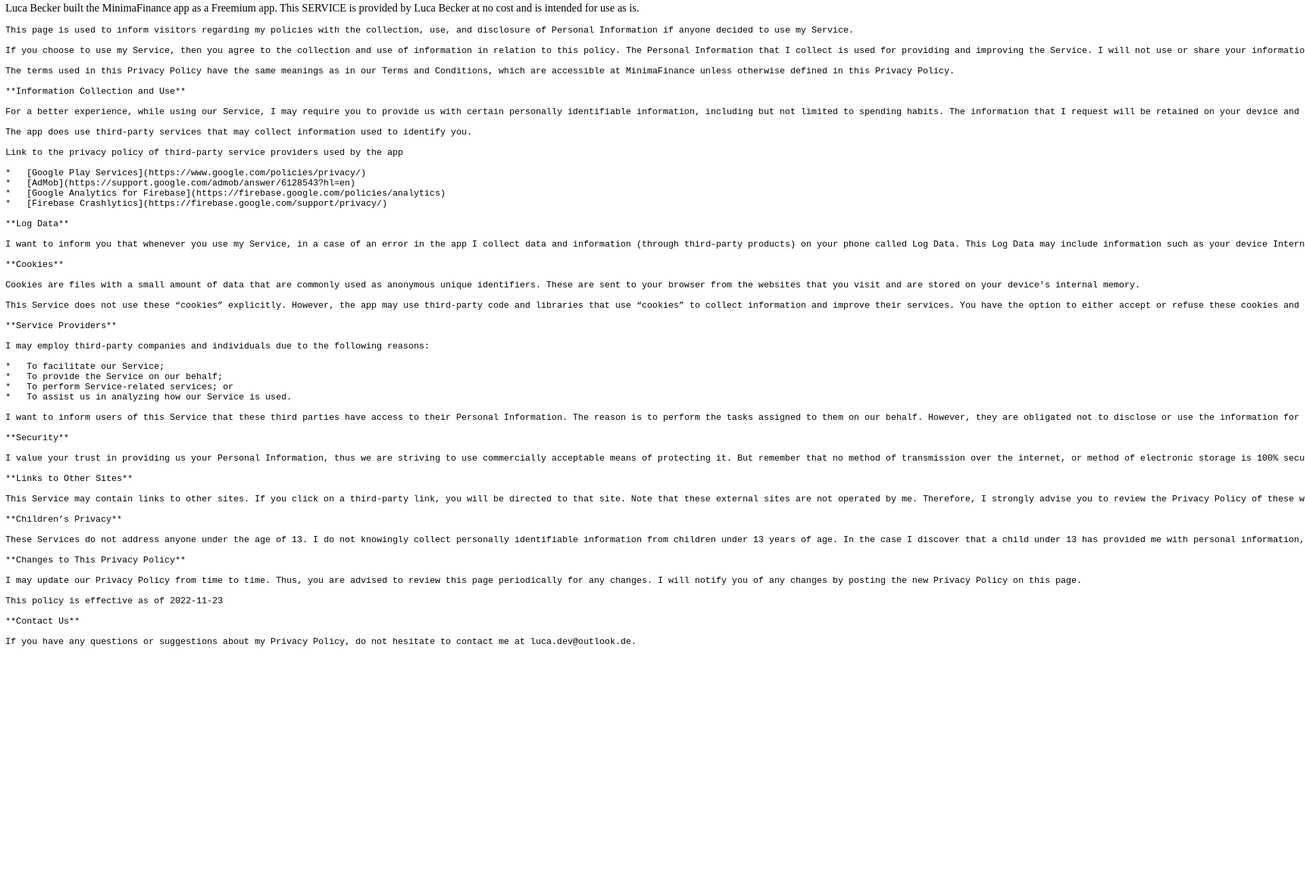
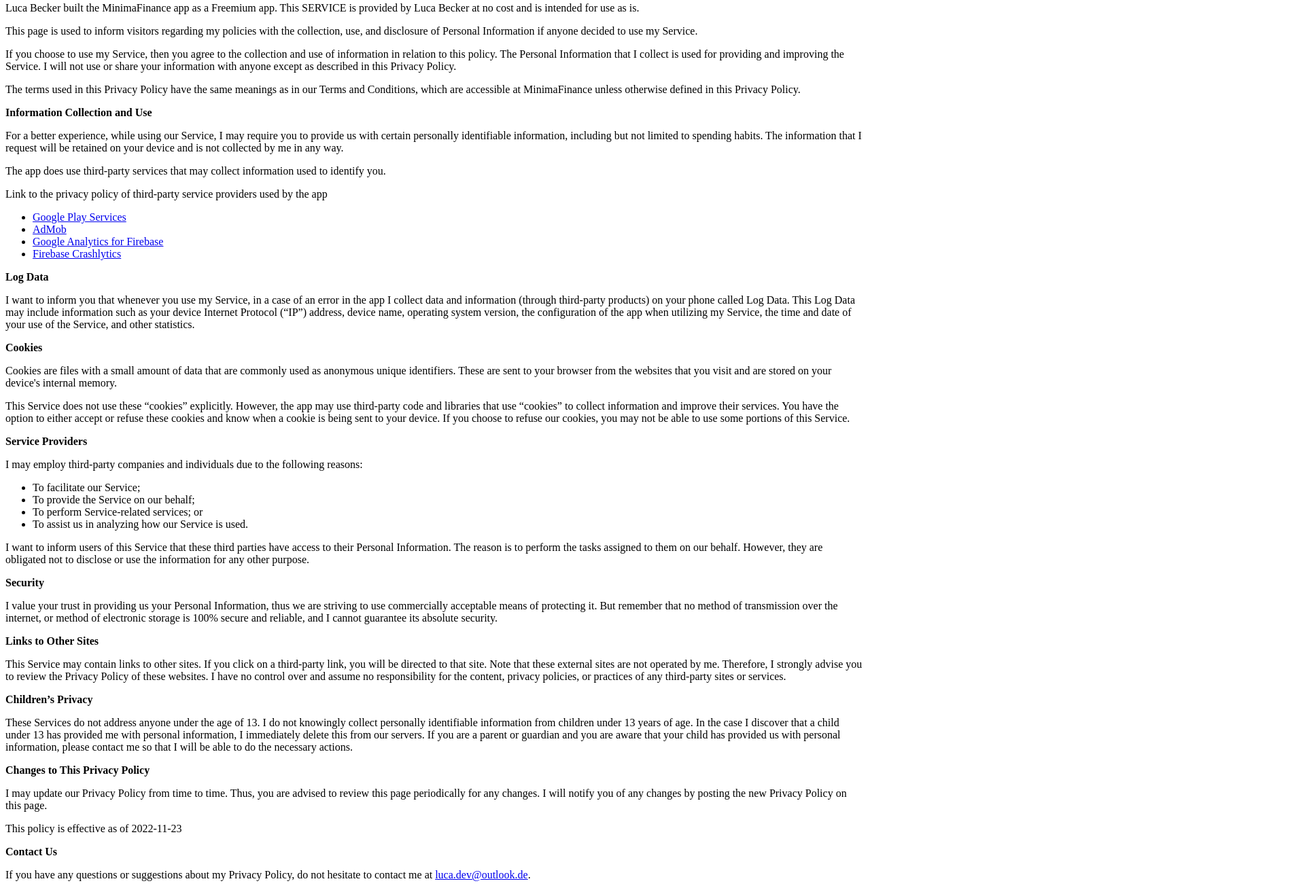
Before and after one commit to phoenix-error/minimaFinance.privacyPolicy, a plain HTML site: page index.html in a window 1280 px wide. Shown: the part 13-1326 px from the top of the page at 68% size, 1920 px wide, since content can reach past the window. Before the commit the page ends 978 px from the top, so only its background shows below. Drawn offline with Linux system fonts and the light colour scheme.

Commit message:
changed again to better show everything
Signed-off-by: Luca Becker <42442490+LucaBecker12@users.noreply.github.com>

```diff
--- a/index.html
+++ b/index.html
@@ -11,67 +11,144 @@
       Luca Becker built the MinimaFinance app as a Freemium app. This SERVICE is
       provided by Luca Becker at no cost and is intended for use as is.
     </p>
-    <pre><code>This page <span class="hljs-keyword">is</span> used <span class="hljs-keyword">to</span> inform visitors regarding my policies <span class="hljs-keyword">with</span> the collection, <span class="hljs-keyword">use</span>, <span class="hljs-keyword">and</span> disclosure <span class="hljs-keyword">of</span> Personal Information <span class="hljs-keyword">if</span> anyone decided <span class="hljs-keyword">to</span> <span class="hljs-keyword">use</span> my Service.
-
-<span class="hljs-keyword">If</span> you choose <span class="hljs-keyword">to</span> <span class="hljs-keyword">use</span> my Service, <span class="hljs-keyword">then</span> you agree <span class="hljs-keyword">to</span> the collection <span class="hljs-keyword">and</span> <span class="hljs-keyword">use</span> <span class="hljs-keyword">of</span> information <span class="hljs-keyword">in</span> relation <span class="hljs-keyword">to</span> this policy. The Personal Information that I collect <span class="hljs-keyword">is</span> used <span class="hljs-keyword">for</span> providing <span class="hljs-keyword">and</span> improving the Service. I will <span class="hljs-keyword">not</span> <span class="hljs-keyword">use</span> <span class="hljs-keyword">or</span> share your information <span class="hljs-keyword">with</span> anyone except as described <span class="hljs-keyword">in</span> this Privacy Policy.
-
-The terms used <span class="hljs-keyword">in</span> this Privacy Policy have the same meanings as <span class="hljs-keyword">in</span> our Terms <span class="hljs-keyword">and</span> Conditions, which are accessible at MinimaFinance unless otherwise defined <span class="hljs-keyword">in</span> this Privacy Policy.
-
-**Information Collection <span class="hljs-keyword">and</span> <span class="hljs-keyword">Use</span>**
-
-<span class="hljs-keyword">For</span> a better experience, <span class="hljs-keyword">while</span> using our Service, I may require you <span class="hljs-keyword">to</span> provide us <span class="hljs-keyword">with</span> certain personally identifiable information, including but <span class="hljs-keyword">not</span> limited <span class="hljs-keyword">to</span> spending habits. The information that I request will be retained <span class="hljs-keyword">on</span> your device <span class="hljs-keyword">and</span> <span class="hljs-keyword">is</span> <span class="hljs-keyword">not</span> collected by me <span class="hljs-keyword">in</span> any way.
-
-The app does <span class="hljs-keyword">use</span> third-party services that may collect information used <span class="hljs-keyword">to</span> identify you.
-
-Link <span class="hljs-keyword">to</span> the privacy policy <span class="hljs-keyword">of</span> third-party service providers used by the app
-
-*   [Google Play Services](https://www.google.com/policies/privacy/)
-*   [AdMob](https://support.google.com/admob/answer/<span class="hljs-number">6128543</span>?hl=en)
-*   [Google Analytics <span class="hljs-keyword">for</span> Firebase](https://firebase.google.com/policies/analytics)
-*   [Firebase Crashlytics](https://firebase.google.com/support/privacy/)
-
-**Log Data**
-
-I want <span class="hljs-keyword">to</span> inform you that whenever you <span class="hljs-keyword">use</span> my Service, <span class="hljs-keyword">in</span> a <span class="hljs-keyword">case</span> <span class="hljs-keyword">of</span> an <span class="hljs-literal">error</span> <span class="hljs-keyword">in</span> the app I collect data <span class="hljs-keyword">and</span> information (through third-party products) <span class="hljs-keyword">on</span> your phone called Log Data. This Log Data may include information such as your device Internet Protocol (“IP”) address, device name, operating system version, the <span class="hljs-keyword">configuration</span> <span class="hljs-keyword">of</span> the app <span class="hljs-keyword">when</span> utilizing my Service, the <span class="hljs-built_in">time</span> <span class="hljs-keyword">and</span> date <span class="hljs-keyword">of</span> your <span class="hljs-keyword">use</span> <span class="hljs-keyword">of</span> the Service, <span class="hljs-keyword">and</span> other statistics.
-
-**Cookies**
-
-Cookies are files <span class="hljs-keyword">with</span> a small amount <span class="hljs-keyword">of</span> data that are commonly used as anonymous unique identifiers. These are sent <span class="hljs-keyword">to</span> your browser from the websites that you visit <span class="hljs-keyword">and</span> are stored <span class="hljs-keyword">on</span> your device<span class="hljs-symbol">'s</span> internal memory.
-
-This Service does <span class="hljs-keyword">not</span> <span class="hljs-keyword">use</span> these “cookies” explicitly. However, the app may <span class="hljs-keyword">use</span> third-party code <span class="hljs-keyword">and</span> libraries that <span class="hljs-keyword">use</span> “cookies” <span class="hljs-keyword">to</span> collect information <span class="hljs-keyword">and</span> improve their services. You have the option <span class="hljs-keyword">to</span> either accept <span class="hljs-keyword">or</span> refuse these cookies <span class="hljs-keyword">and</span> know <span class="hljs-keyword">when</span> a cookie <span class="hljs-keyword">is</span> being sent <span class="hljs-keyword">to</span> your device. <span class="hljs-keyword">If</span> you choose <span class="hljs-keyword">to</span> refuse our cookies, you may <span class="hljs-keyword">not</span> be able <span class="hljs-keyword">to</span> <span class="hljs-keyword">use</span> some portions <span class="hljs-keyword">of</span> this Service.
-
-**Service Providers**
-
-I may employ third-party companies <span class="hljs-keyword">and</span> individuals due <span class="hljs-keyword">to</span> the following reasons:
-
-*   <span class="hljs-keyword">To</span> facilitate our Service;
-*   <span class="hljs-keyword">To</span> provide the Service <span class="hljs-keyword">on</span> our behalf;
-*   <span class="hljs-keyword">To</span> perform Service-related services; <span class="hljs-keyword">or</span>
-*   <span class="hljs-keyword">To</span> assist us <span class="hljs-keyword">in</span> analyzing how our Service <span class="hljs-keyword">is</span> used.
-
-I want <span class="hljs-keyword">to</span> inform users <span class="hljs-keyword">of</span> this Service that these third parties have <span class="hljs-keyword">access</span> <span class="hljs-keyword">to</span> their Personal Information. The reason <span class="hljs-keyword">is</span> <span class="hljs-keyword">to</span> perform the tasks assigned <span class="hljs-keyword">to</span> them <span class="hljs-keyword">on</span> our behalf. However, they are obligated <span class="hljs-keyword">not</span> <span class="hljs-keyword">to</span> disclose <span class="hljs-keyword">or</span> <span class="hljs-keyword">use</span> the information <span class="hljs-keyword">for</span> any other purpose.
-
-**Security**
-
-I value your trust <span class="hljs-keyword">in</span> providing us your Personal Information, thus we are striving <span class="hljs-keyword">to</span> <span class="hljs-keyword">use</span> commercially acceptable means <span class="hljs-keyword">of</span> protecting it. But remember that no method <span class="hljs-keyword">of</span> transmission over the internet, <span class="hljs-keyword">or</span> method <span class="hljs-keyword">of</span> electronic storage <span class="hljs-keyword">is</span> <span class="hljs-number">100</span>% secure <span class="hljs-keyword">and</span> reliable, <span class="hljs-keyword">and</span> I cannot guarantee its absolute security.
-
-**Links <span class="hljs-keyword">to</span> Other Sites**
-
-This Service may contain links <span class="hljs-keyword">to</span> other sites. <span class="hljs-keyword">If</span> you click <span class="hljs-keyword">on</span> a third-party link, you will be directed <span class="hljs-keyword">to</span> that site. <span class="hljs-literal">Note</span> that these external sites are <span class="hljs-keyword">not</span> operated by me. Therefore, I strongly advise you <span class="hljs-keyword">to</span> review the Privacy Policy <span class="hljs-keyword">of</span> these websites. I have no control over <span class="hljs-keyword">and</span> <span class="hljs-keyword">assume</span> no responsibility <span class="hljs-keyword">for</span> the content, privacy policies, <span class="hljs-keyword">or</span> practices <span class="hljs-keyword">of</span> any third-party sites <span class="hljs-keyword">or</span> services.
-
-**Children’s Privacy**
-
-These Services do <span class="hljs-keyword">not</span> address anyone under the age <span class="hljs-keyword">of</span> <span class="hljs-number">13</span>. I do <span class="hljs-keyword">not</span> knowingly collect personally identifiable information from children under <span class="hljs-number">13</span> years <span class="hljs-keyword">of</span> age. <span class="hljs-keyword">In</span> the <span class="hljs-keyword">case</span> I discover that a child under <span class="hljs-number">13</span> has provided me <span class="hljs-keyword">with</span> personal information, I immediately delete this from our servers. <span class="hljs-keyword">If</span> you are a parent <span class="hljs-keyword">or</span> guardian <span class="hljs-keyword">and</span> you are aware that your child has provided us <span class="hljs-keyword">with</span> personal information, please contact me so that I will be able <span class="hljs-keyword">to</span> do the necessary actions.
-
-**Changes <span class="hljs-keyword">to</span> This Privacy Policy**
-
-I may update our Privacy Policy from <span class="hljs-built_in">time</span> <span class="hljs-keyword">to</span> <span class="hljs-built_in">time</span>. Thus, you are advised <span class="hljs-keyword">to</span> review this page periodically <span class="hljs-keyword">for</span> any changes. I will notify you <span class="hljs-keyword">of</span> any changes by posting the <span class="hljs-keyword">new</span> Privacy Policy <span class="hljs-keyword">on</span> this page.
-
-This policy <span class="hljs-keyword">is</span> effective as <span class="hljs-keyword">of</span> <span class="hljs-number">2022</span>-<span class="hljs-number">11</span>-<span class="hljs-number">23</span>
-
-**Contact Us**
-
-<span class="hljs-keyword">If</span> you have any questions <span class="hljs-keyword">or</span> suggestions about my Privacy Policy, do <span class="hljs-keyword">not</span> hesitate <span class="hljs-keyword">to</span> contact me at luca.dev@outlook.de.
-</code></pre>
+    <p>
+      This page is used to inform visitors regarding my policies with the
+      collection, use, and disclosure of Personal Information if anyone decided
+      to use my Service.
+    </p>
+    <p>
+      If you choose to use my Service, then you agree to the collection and use
+      of information in relation to this policy. The Personal Information that I
+      collect is used for providing and improving the Service. I will not use or
+      share your information with anyone except as described in this Privacy
+      Policy.
+    </p>
+    <p>
+      The terms used in this Privacy Policy have the same meanings as in our
+      Terms and Conditions, which are accessible at MinimaFinance unless
+      otherwise defined in this Privacy Policy.
+    </p>
+    <p><strong>Information Collection and Use</strong></p>
+    <p>
+      For a better experience, while using our Service, I may require you to
+      provide us with certain personally identifiable information, including but
+      not limited to spending habits. The information that I request will be
+      retained on your device and is not collected by me in any way.
+    </p>
+    <p>
+      The app does use third-party services that may collect information used to
+      identify you.
+    </p>
+    <p>
+      Link to the privacy policy of third-party service providers used by the
+      app
+    </p>
+    <ul>
+      <li>
+        <a href="https://www.google.com/policies/privacy/"
+          >Google Play Services</a
+        >
+      </li>
+      <li>
+        <a href="https://support.google.com/admob/answer/6128543?hl=en"
+          >AdMob</a
+        >
+      </li>
+      <li>
+        <a href="https://firebase.google.com/policies/analytics"
+          >Google Analytics for Firebase</a
+        >
+      </li>
+      <li>
+        <a href="https://firebase.google.com/support/privacy/"
+          >Firebase Crashlytics</a
+        >
+      </li>
+    </ul>
+    <p><strong>Log Data</strong></p>
+    <p>
+      I want to inform you that whenever you use my Service, in a case of an
+      error in the app I collect data and information (through third-party
+      products) on your phone called Log Data. This Log Data may include
+      information such as your device Internet Protocol (“IP”) address, device
+      name, operating system version, the configuration of the app when
+      utilizing my Service, the time and date of your use of the Service, and
+      other statistics.
+    </p>
+    <p><strong>Cookies</strong></p>
+    <p>
+      Cookies are files with a small amount of data that are commonly used as
+      anonymous unique identifiers. These are sent to your browser from the
+      websites that you visit and are stored on your device&#39;s internal
+      memory.
+    </p>
+    <p>
+      This Service does not use these “cookies” explicitly. However, the app may
+      use third-party code and libraries that use “cookies” to collect
+      information and improve their services. You have the option to either
+      accept or refuse these cookies and know when a cookie is being sent to
+      your device. If you choose to refuse our cookies, you may not be able to
+      use some portions of this Service.
+    </p>
+    <p><strong>Service Providers</strong></p>
+    <p>
+      I may employ third-party companies and individuals due to the following
+      reasons:
+    </p>
+    <ul>
+      <li>To facilitate our Service;</li>
+      <li>To provide the Service on our behalf;</li>
+      <li>To perform Service-related services; or</li>
+      <li>To assist us in analyzing how our Service is used.</li>
+    </ul>
+    <p>
+      I want to inform users of this Service that these third parties have
+      access to their Personal Information. The reason is to perform the tasks
+      assigned to them on our behalf. However, they are obligated not to
+      disclose or use the information for any other purpose.
+    </p>
+    <p><strong>Security</strong></p>
+    <p>
+      I value your trust in providing us your Personal Information, thus we are
+      striving to use commercially acceptable means of protecting it. But
+      remember that no method of transmission over the internet, or method of
+      electronic storage is 100% secure and reliable, and I cannot guarantee its
+      absolute security.
+    </p>
+    <p><strong>Links to Other Sites</strong></p>
+    <p>
+      This Service may contain links to other sites. If you click on a
+      third-party link, you will be directed to that site. Note that these
+      external sites are not operated by me. Therefore, I strongly advise you to
+      review the Privacy Policy of these websites. I have no control over and
+      assume no responsibility for the content, privacy policies, or practices
+      of any third-party sites or services.
+    </p>
+    <p><strong>Children’s Privacy</strong></p>
+    <p>
+      These Services do not address anyone under the age of 13. I do not
+      knowingly collect personally identifiable information from children under
+      13 years of age. In the case I discover that a child under 13 has provided
+      me with personal information, I immediately delete this from our servers.
+      If you are a parent or guardian and you are aware that your child has
+      provided us with personal information, please contact me so that I will be
+      able to do the necessary actions.
+    </p>
+    <p><strong>Changes to This Privacy Policy</strong></p>
+    <p>
+      I may update our Privacy Policy from time to time. Thus, you are advised
+      to review this page periodically for any changes. I will notify you of any
+      changes by posting the new Privacy Policy on this page.
+    </p>
+    <p>This policy is effective as of 2022-11-23</p>
+    <p><strong>Contact Us</strong></p>
+    <p>
+      If you have any questions or suggestions about my Privacy Policy, do not
+      hesitate to contact me at
+      <a
+        href="mailto:&#108;&#x75;&#99;&#x61;&#46;&#x64;&#101;&#x76;&#x40;&#x6f;&#117;&#x74;&#x6c;&#x6f;&#x6f;&#x6b;&#46;&#100;&#101;"
+        >&#108;&#x75;&#99;&#x61;&#46;&#x64;&#101;&#x76;&#x40;&#x6f;&#117;&#x74;&#x6c;&#x6f;&#x6f;&#x6b;&#46;&#100;&#101;</a
+      >.
+    </p>
   </body>
 </html>
```
